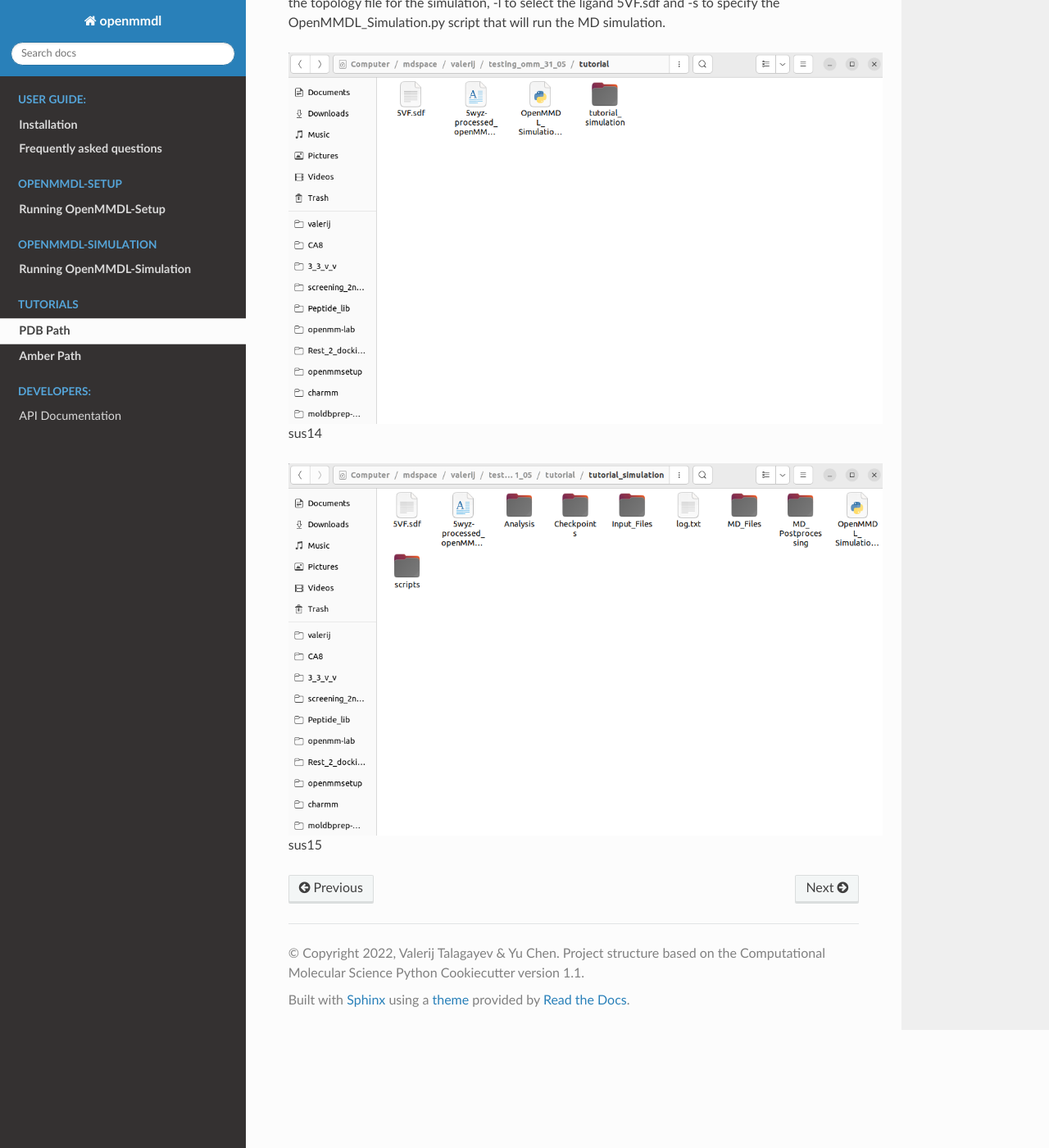
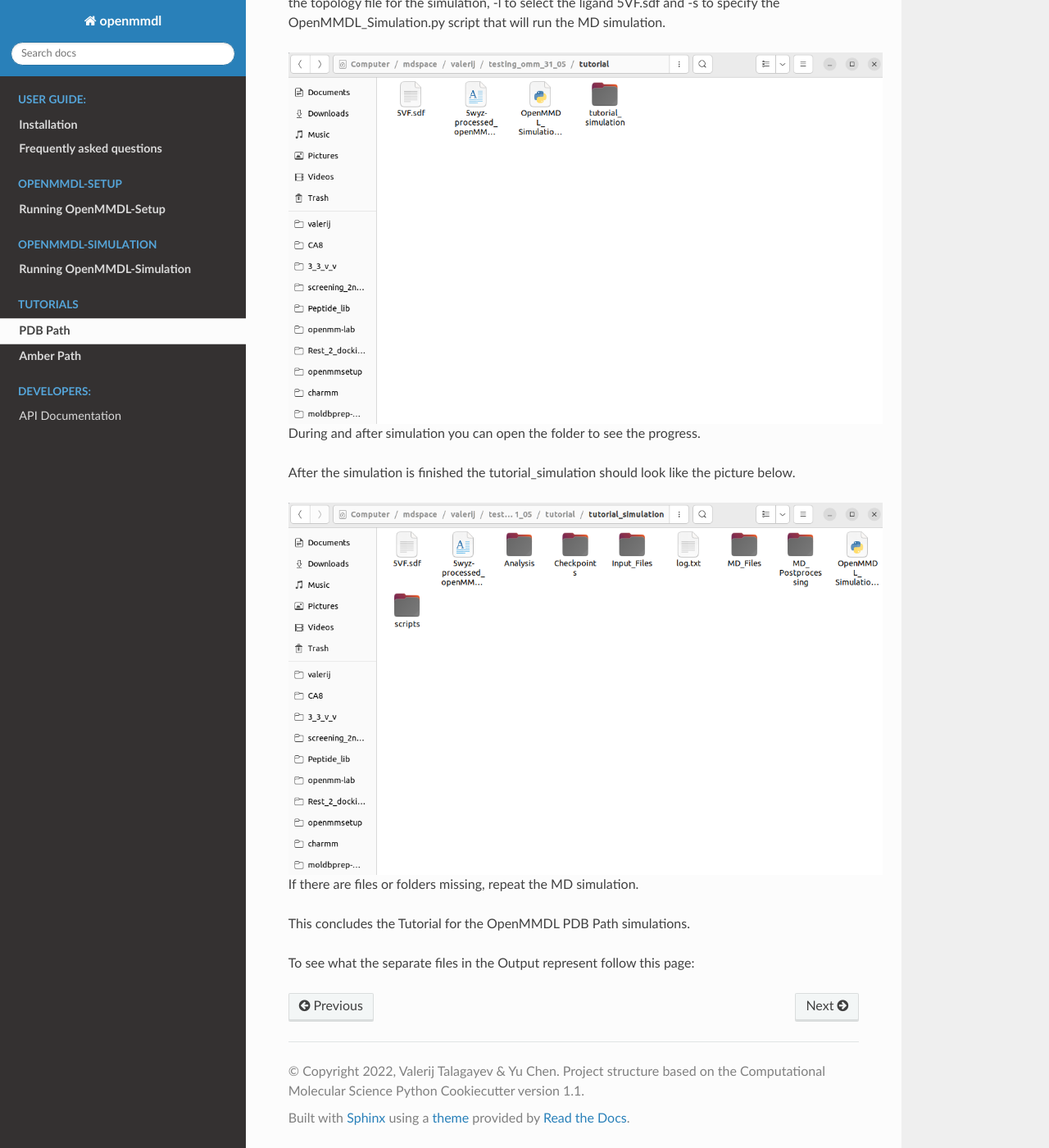
Before and after one commit to wolberlab/OpenMMDL, a Sphinx documentation site: the page built from docs/tutorial_pdb_path.rst, in a window 1280 px wide and 1400 px high, scrolled down 9300 px. Shown: the whole window at 82% size. Built offline with Sphinx 7.4.7 and the Read the Docs theme 2.0.0, drawn with Linux system fonts in a browser that asks for light colours.

Commit message:
Update tutorial_pdb_path.rst

```diff
--- a/docs/tutorial_pdb_path.rst
+++ b/docs/tutorial_pdb_path.rst
@@ -176,10 +176,16 @@
    :figwidth: 725px
    :align: center
 
-sus14
+During and after simulation you can open the folder to see the progress.
+
+After the simulation is finished the tutorial_simulation should look like the picture below.
 
 .. figure:: /_static/images/tutorials/PDB_Path/Outputfiles2.png
    :figwidth: 725px
    :align: center
 
-sus15
+If there are files or folders missing, repeat the MD simulation.
+
+This concludes the Tutorial for the OpenMMDL PDB Path simulations.
+
+To see what the separate files in the Output represent follow this page:
```
